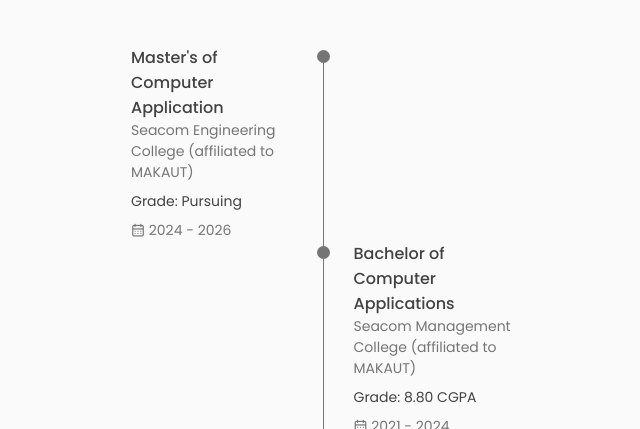
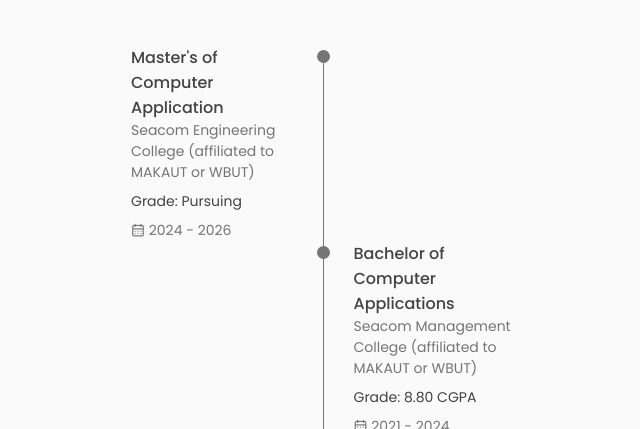
Before and after one commit to Tanmoy70/My-portfolio-site, a React (Vite) app: page / in a window 1280 px wide. Shown: the part 3740-4169 px from the top of the page, without its empty margins (317-957 px from the left). Built offline with nearby package versions, Linux system fonts and the light colour scheme.

Commit message:
change affilate tag

```diff
--- a/src/components/qualification/Qualification.jsx
+++ b/src/components/qualification/Qualification.jsx
@@ -54,7 +54,7 @@
                   Master's of Computer Application
                 </h3>
                 <span className="qualification_subtitle">
-                  Seacom Engineering College (affiliated to MAKAUT)
+                  Seacom Engineering College (affiliated to MAKAUT or WBUT)
                 </span>
                 <div className="qualification_calender">
                   <span className="qualification_grade">Grade: Pursuing</span><br/>
@@ -81,7 +81,7 @@
                   Bachelor of Computer Applications
                 </h3>
                 <span className="qualification_subtitle">
-                  Seacom Management College (affiliated to MAKAUT)
+                  Seacom Management College (affiliated to MAKAUT or WBUT)
                 </span>
                 <div className="qualification_calender">
                   <span className="qualification_grade">Grade: 8.80 CGPA</span><br/>
```
